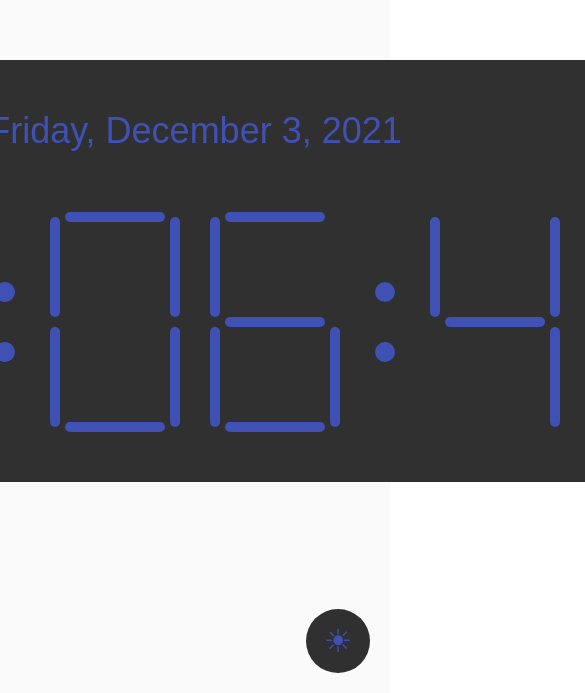
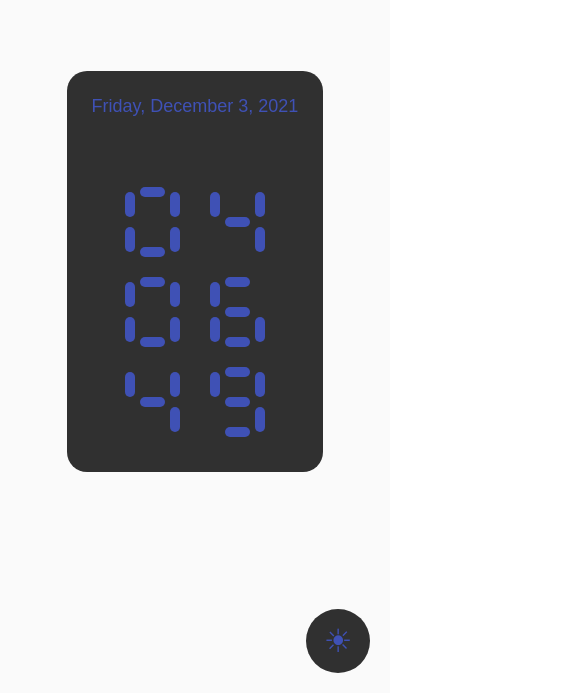
Before and after one commit to jenyashvartsman/vue-clock, a Vue app: page / in a window 390 px wide. Shown: the part 151-844 px from the top of the page, 585 px wide, since content can reach past the window. Built offline with nearby package versions, Linux system fonts and the light colour scheme.

Commit message:
responsive

```diff
--- a/src/App.vue
+++ b/src/App.vue
@@ -20,6 +20,8 @@ export default {
   --primary: #3f51b5;
   --background-app: #fafafa;
   --background-clock: #303030;
+  --digit-w: 100px;
+  --digit-h: 200px;
 }
 
 body {
@@ -63,4 +65,45 @@ body {
   color: var(--primary);
   cursor: pointer;
 }
+
+@media only screen and (max-width: 850px) {
+  :root {
+    --digit-w: 25px;
+    --digit-h: 50px;
+  }
+
+  .clock-wrapper {
+    padding: 25px;
+  }
+
+  .clock {
+    flex-direction: column;
+  }
+
+  .date {
+    font-size: 18px;
+  }
+
+  .clock .time {
+    margin: 10px 0;
+  }
+
+  .clock .seperator {
+    display: none;
+  }
+}
+
+@media only screen and (min-width: 850px) and (max-width: 1200px) {
+  :root {
+    --digit-w: 50px;
+    --digit-h: 100px;
+  }
+}
+
+@media only screen and (min-width: 1200px) {
+  :root {
+    --digit-w: 100px;
+    --digit-h: 200px;
+  }
+}
 </style>
--- a/src/components/Clock.vue
+++ b/src/components/Clock.vue
@@ -2,20 +2,26 @@
   <div class="clock-wrapper">
     <div class="date">{{ getDateStr }}</div>
     <div class="clock">
+      <div class="time">
         <clock-digit :digit="getFirstDigit(now.getHours())"></clock-digit>
         <clock-digit :digit="getSecondDigit(now.getHours())"></clock-digit>
+      </div>
       <div class="seperator">
         <div></div>
         <div></div>
       </div>
+      <div class="time">
         <clock-digit :digit="getFirstDigit(now.getMinutes())"></clock-digit>
         <clock-digit :digit="getSecondDigit(now.getMinutes())"></clock-digit>
+      </div>
       <div class="seperator">
         <div></div>
         <div></div>
       </div>
+      <div class="time">
         <clock-digit :digit="getFirstDigit(now.getSeconds())"></clock-digit>
         <clock-digit :digit="getSecondDigit(now.getSeconds())"></clock-digit>
+      </div>
     </div>
   </div>
 </template>
@@ -75,6 +81,10 @@ export default {
   align-items: center;
 }
 
+.clock .time {
+  display: flex;
+}
+
 .clock .seperator div {
   width: 20px;
   height: 20px;
--- a/src/components/ClockDigit.vue
+++ b/src/components/ClockDigit.vue
@@ -46,8 +46,6 @@ export default {
 
 <style>
 .digit {
-  --digit-w: 100px;
-  --digit-h: 200px;
   --animation-speed: 200ms;
 
   margin: 10px 30px;
```
Lines whose indentation alone changed are shown as unchanged.
